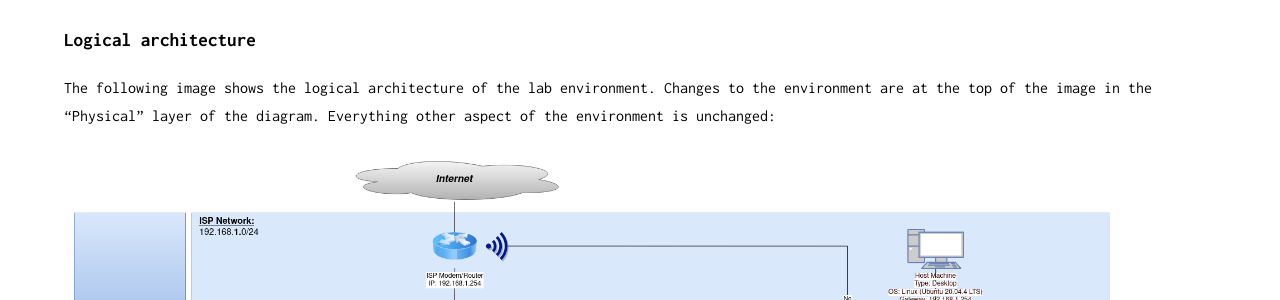
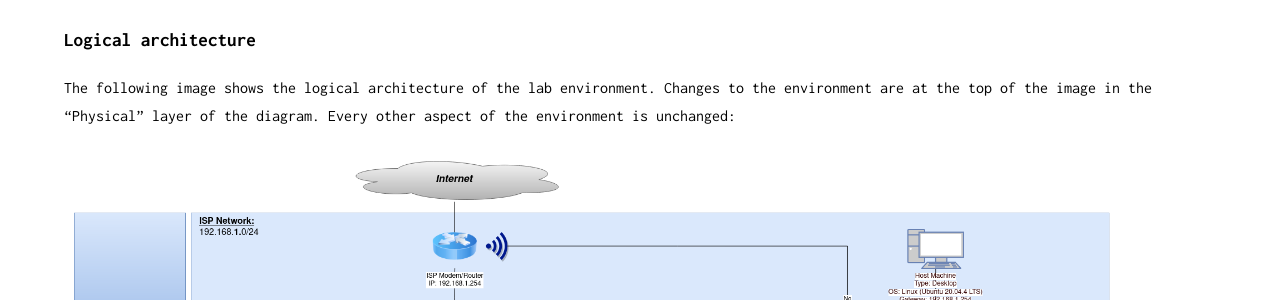
Before and after one commit to qwertzy-antonio-godinho/qwertzy-antonio-godinho.github.io, a Jekyll site: the page built from _posts/2021-03-08-Malware-Lab-Part-2-The-Router-Firewall.md, in a window 1280 px wide and 900 px high, scrolled down 428 px. Shown: the part 181-481 px from the top of the window. Built offline with Jekyll 4.4.1, drawn with Linux system fonts in a browser that asks for light colours.

Commit message:
fix typo

```diff
--- a/_posts/2021-03-08-Malware-Lab-Part-2-The-Router-Firewall.md
+++ b/_posts/2021-03-08-Malware-Lab-Part-2-The-Router-Firewall.md
@@ -12,7 +12,7 @@ Post [Malware Analysis Lab - Part 1 - The Gateway]({% post_url 2021-02-08-Malwar
 
 ## Logical architecture
 
-The following image shows the logical architecture of the lab environment. Changes to the environment are at the top of the image in the "Physical" layer of the diagram. Everything other aspect of the environment is unchanged:
+The following image shows the logical architecture of the lab environment. Changes to the environment are at the top of the image in the "Physical" layer of the diagram. Every other aspect of the environment is unchanged:
 
 ![](../assets/lab-part-2/Malware_Analysis_Lab_Raspberry_Pi.png)
 
```
Also changed, not shown: other parts of _posts/2021-03-08-Malware-Lab-Part-2-The-Router-Firewall.md (+1 -1 lines).
